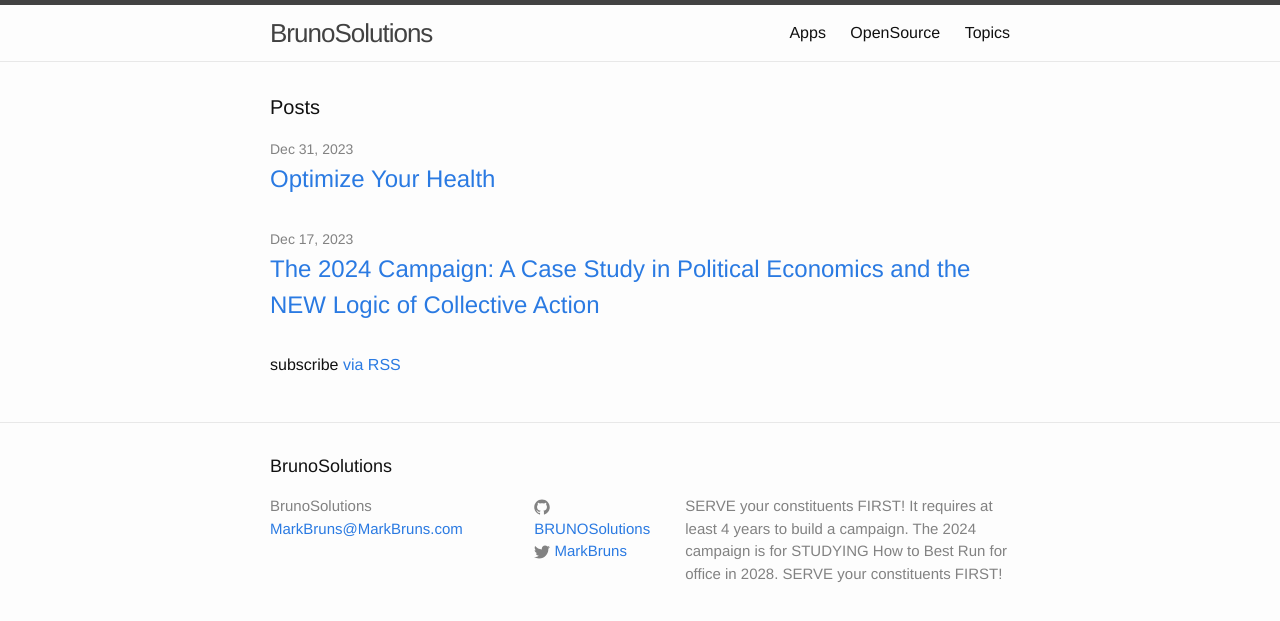
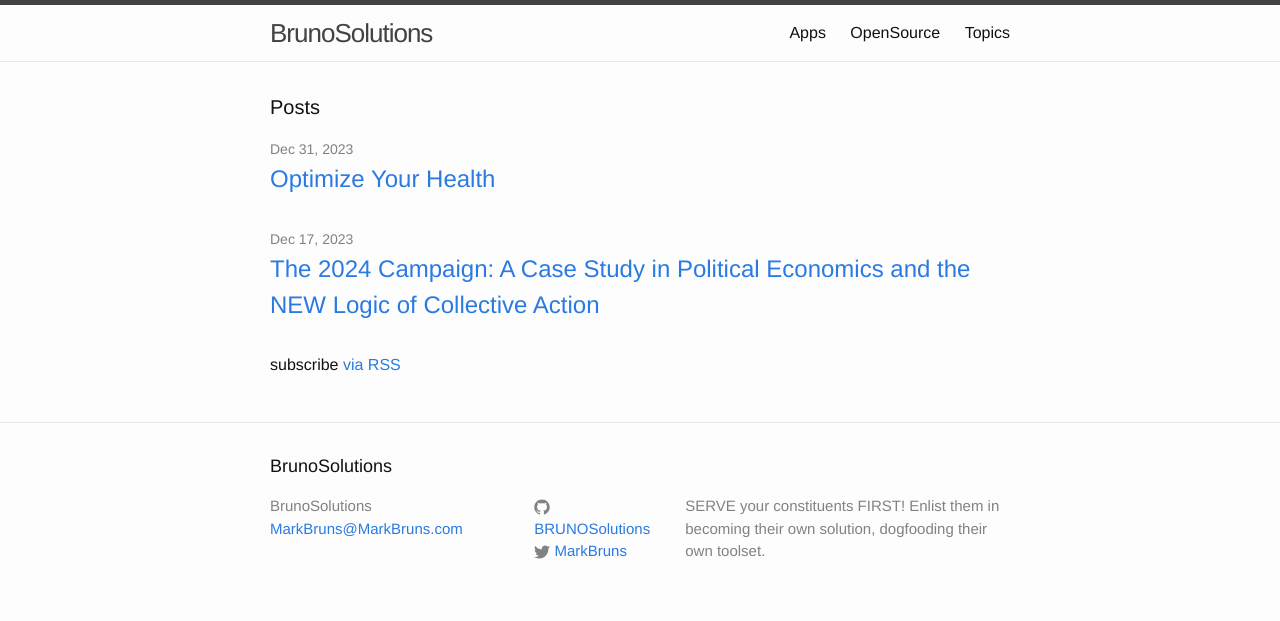
Before and after one commit to RockRapids/SHOP, a Jekyll site: the page built from index.html, in a window 1280 px wide. Shown: the top 621 px of the page. Built offline with Jekyll 4.4.1, drawn with Linux system fonts in a browser that asks for light colours.

Commit message:
SERVE your constituents FIRST! Enlist them in becoming their own solution, dogfooding their own toolset.

```diff
--- a/_config.yml
+++ b/_config.yml
@@ -1,7 +1,7 @@
 # Site settings
 title: BrunoSolutions
 email: MarkBruns@MarkBruns.com
-description: SERVE your constituents FIRST! It requires at least 4 years to build a campaign. The 2024 campaign is for STUDYING How to Best Run for office in 2028. SERVE your constituents FIRST!
+description: SERVE your constituents FIRST! Enlist them in becoming their own solution, dogfooding their own toolset.
 twitter_username: MarkBruns
 github_username:  BRUNOSolutions
 
```
